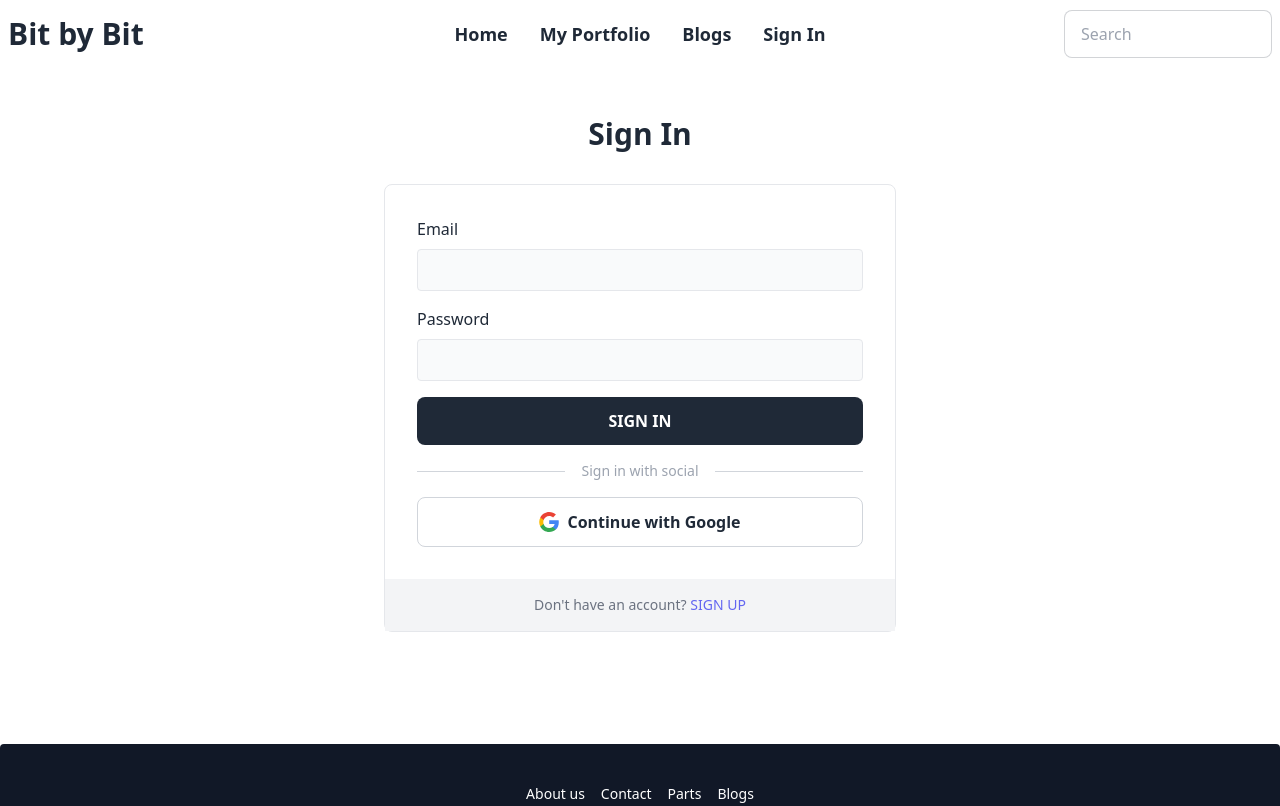
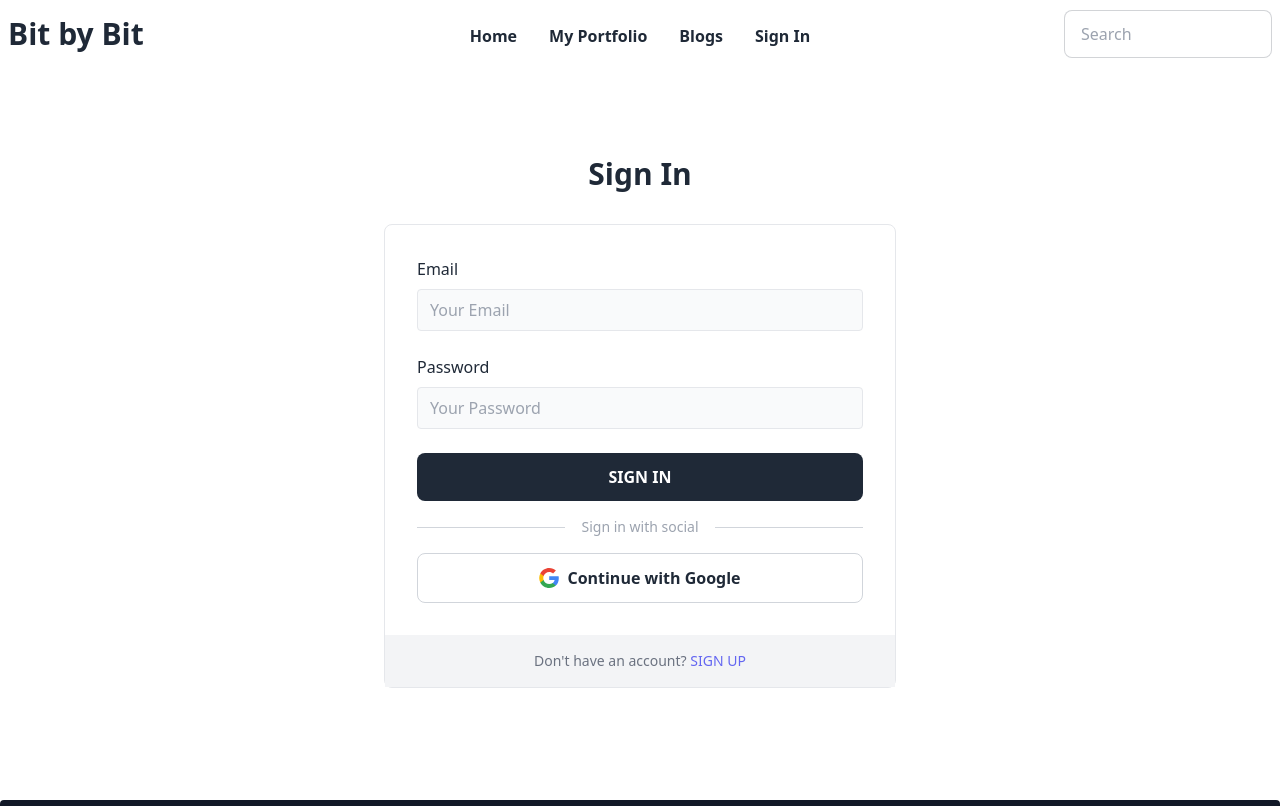
Before and after one commit to Surjo11/manufacturer, a React (Create React App) app: page /signin in a window 1280 px wide. Shown: the top 806 px of the page. Built offline with nearby package versions, Linux system fonts and the light colour scheme.

Commit message:
addedSignInForm

```diff
--- a/package.json
+++ b/package.json
@@ -10,6 +10,7 @@
     "daisyui": "^2.15.0",
     "react": "^18.1.0",
     "react-dom": "^18.1.0",
+    "react-hook-form": "^7.31.2",
     "react-reveal": "^1.2.2",
     "react-router-dom": "^6.3.0",
     "react-scripts": "5.0.1",
--- a/src/components/pages/NotFound.js
+++ b/src/components/pages/NotFound.js
@@ -3,33 +3,33 @@ import { Link } from "react-router-dom";
 
 const NotFound = () => {
   return (
-    <div class="bg-white py-6 sm:py-8 lg:py-12 min-h-screen flex justify-center items-center">
-      <div class="max-w-screen-2xl px-4 md:px-8 mx-auto">
-        <div class="flex flex-col items-center">
+    <div className="bg-white py-6 sm:py-8 lg:py-12 min-h-screen flex justify-center items-center">
+      <div className="max-w-screen-2xl px-4 md:px-8 mx-auto">
+        <div className="flex flex-col items-center">
           {/* <!-- logo - start --> */}
           <a
             href="/"
-            class="inline-flex items-center text-black-800 text-2xl md:text-3xl font-bold gap-2.5 mb-8"
+            className="inline-flex items-center text-black-800 text-2xl md:text-3xl font-bold gap-2.5 mb-8"
             aria-label="logo"
           >
             Bit by Bit
           </a>
           {/* <!-- logo - end --> */}
 
-          <p class="text-indigo-500 text-sm md:text-base font-semibold uppercase mb-4">
+          <p className="text-indigo-500 text-sm md:text-base font-semibold uppercase mb-4">
             That's a 404
           </p>
-          <h1 class="text-gray-800 text-2xl md:text-3xl font-bold text-center mb-2">
+          <h1 className="text-gray-800 text-2xl md:text-3xl font-bold text-center mb-2">
             Page not found
           </h1>
 
-          <p class="max-w-screen-md text-gray-500 md:text-lg text-center mb-12">
+          <p className="max-w-screen-md text-gray-500 md:text-lg text-center mb-12">
             The page you're looking for doesn't exist.
           </p>
 
           <Link
             to="/home"
-            class="inline-block bg-gray-200 hover:bg-gray-300 focus-visible:ring ring-indigo-300 text-gray-500 active:text-gray-700 text-sm md:text-base font-semibold text-center rounded-lg outline-none transition duration-100 px-8 py-3"
+            className="inline-block bg-gray-200 hover:bg-gray-300 focus-visible:ring ring-indigo-300 text-gray-500 active:text-gray-700 text-sm md:text-base font-semibold text-center rounded-lg outline-none transition duration-100 px-8 py-3"
           >
             Go home
           </Link>
--- a/src/components/pages/SignIn.js
+++ b/src/components/pages/SignIn.js
@@ -1,15 +1,28 @@
 import React from "react";
+import { useForm } from "react-hook-form";
 
 const SignIn = () => {
+  const {
+    register,
+    formState: { errors },
+    handleSubmit,
+  } = useForm();
+  const onSubmit = (data, e) => {
+    // console.log(data);
+    e.target.reset();
+  };
   return (
     <div>
-      <div className="bg-white py-6 sm:py-8 lg:py-12">
+      <div className="bg-white py-6 sm:py-8 lg:py-12 mt-10">
         <div className="max-w-screen-2xl px-4 md:px-8 mx-auto">
           <h2 className="text-gray-800 text-2xl lg:text-3xl font-bold text-center mb-4 md:mb-8">
             Sign In
           </h2>
 
-          <form className="max-w-lg border rounded-lg mx-auto">
+          <form
+            onSubmit={handleSubmit(onSubmit)}
+            className="max-w-lg border rounded-lg mx-auto"
+          >
             <div className="flex flex-col gap-4 p-4 md:p-8">
               <div>
                 <label
@@ -19,9 +32,17 @@ const SignIn = () => {
                   Email
                 </label>
                 <input
-                  name="email"
+                  placeholder="Your Email"
+                  {...register("email", {
+                    required: true,
+                    pattern: {
+                      value: /^[\w-.]+@([\w-]+\.)+[\w-]{2,4}$/,
+                      message: "Looks like this is not an Email",
+                    },
+                  })}
                   className="w-full bg-gray-50 text-gray-800 border focus:ring ring-indigo-300 rounded outline-none transition duration-100 px-3 py-2"
                 />
+                <p className="text-red-700 mt-2">{errors.email?.message}</p>
               </div>
 
               <div>
@@ -32,15 +53,23 @@ const SignIn = () => {
                   Password
                 </label>
                 <input
-                  name="password"
+                  placeholder="Your Password"
+                  type="password"
+                  {...register("password", {
+                    required: true,
+                    minLength: {
+                      value: 6,
+                      message: "Passwords must be six or more characters", // JS only: <p>error message</p> TS only support string
+                    },
+                  })}
                   className="w-full bg-gray-50 text-gray-800 border focus:ring ring-indigo-300 rounded outline-none transition duration-100 px-3 py-2"
                 />
+                <p className="text-red-700 mt-2">{errors.password?.message}</p>
               </div>
 
               <button className="block bg-gray-800 hover:bg-gray-700 active:bg-gray-600 focus-visible:ring ring-gray-300 text-white text-sm md:text-base font-semibold text-center rounded-lg outline-none transition duration-100 px-8 py-3 uppercase">
                 Sign In
               </button>
-
               <div className="flex justify-center items-center relative">
                 <span className="h-px bg-gray-300 absolute inset-x-0"></span>
                 <span className="bg-white text-gray-400 text-sm relative px-4">
--- a/src/components/shared/Navbar.js
+++ b/src/components/shared/Navbar.js
@@ -44,7 +44,7 @@ const Navbar = () => {
           Bit by Bit
         </Link>
       </div>
-      <div className=" font-semibold text-lg navbar-center hidden lg:flex">
+      <div className=" font-semibold text-base navbar-center hidden lg:flex mt-1">
         <ul className="menu menu-horizontal p-0">
           <li>
             <Link to="/home">Home</Link>
```
Also changed, not shown: 1 other file (tests, documents, lock files or other folders).
